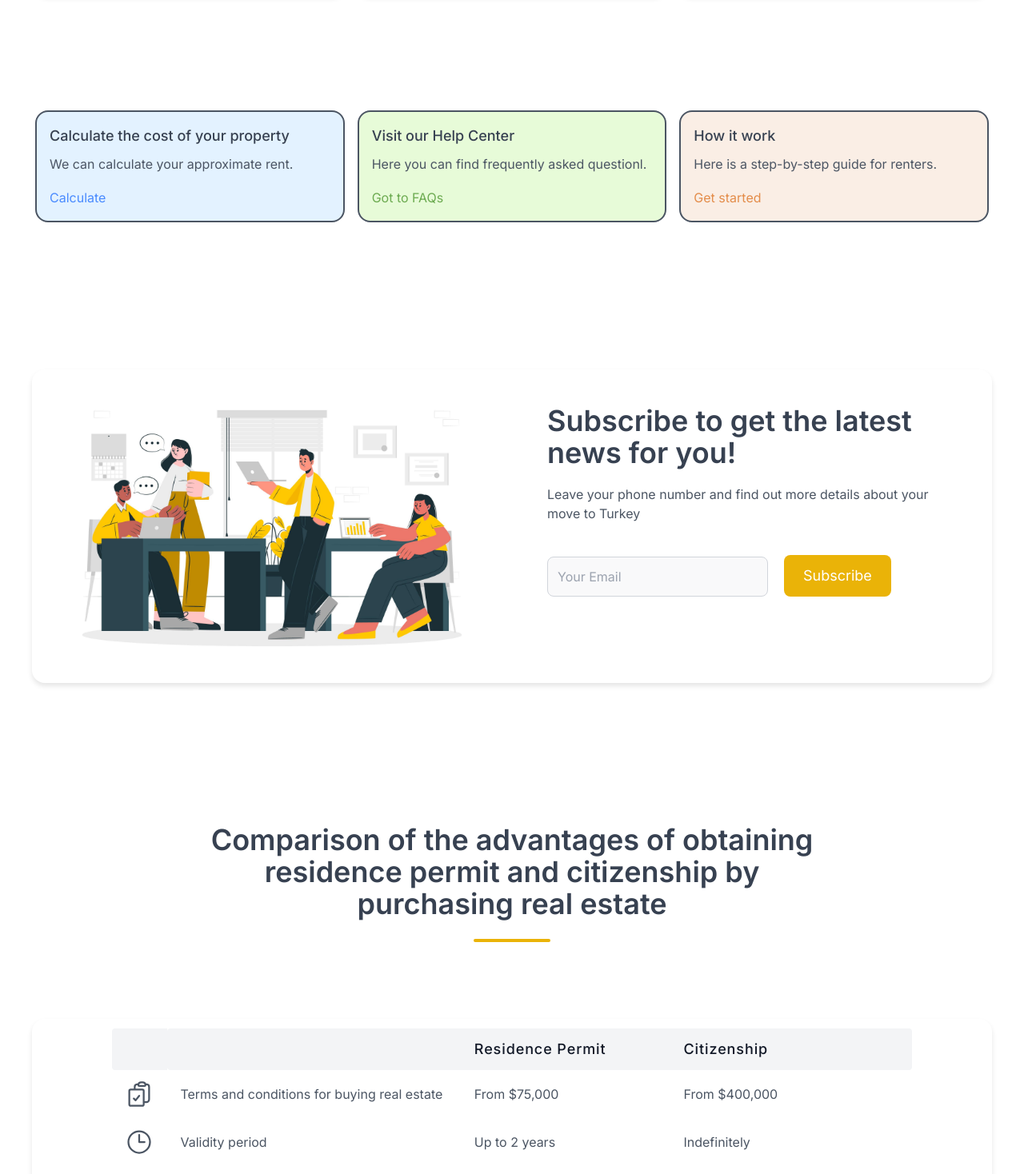
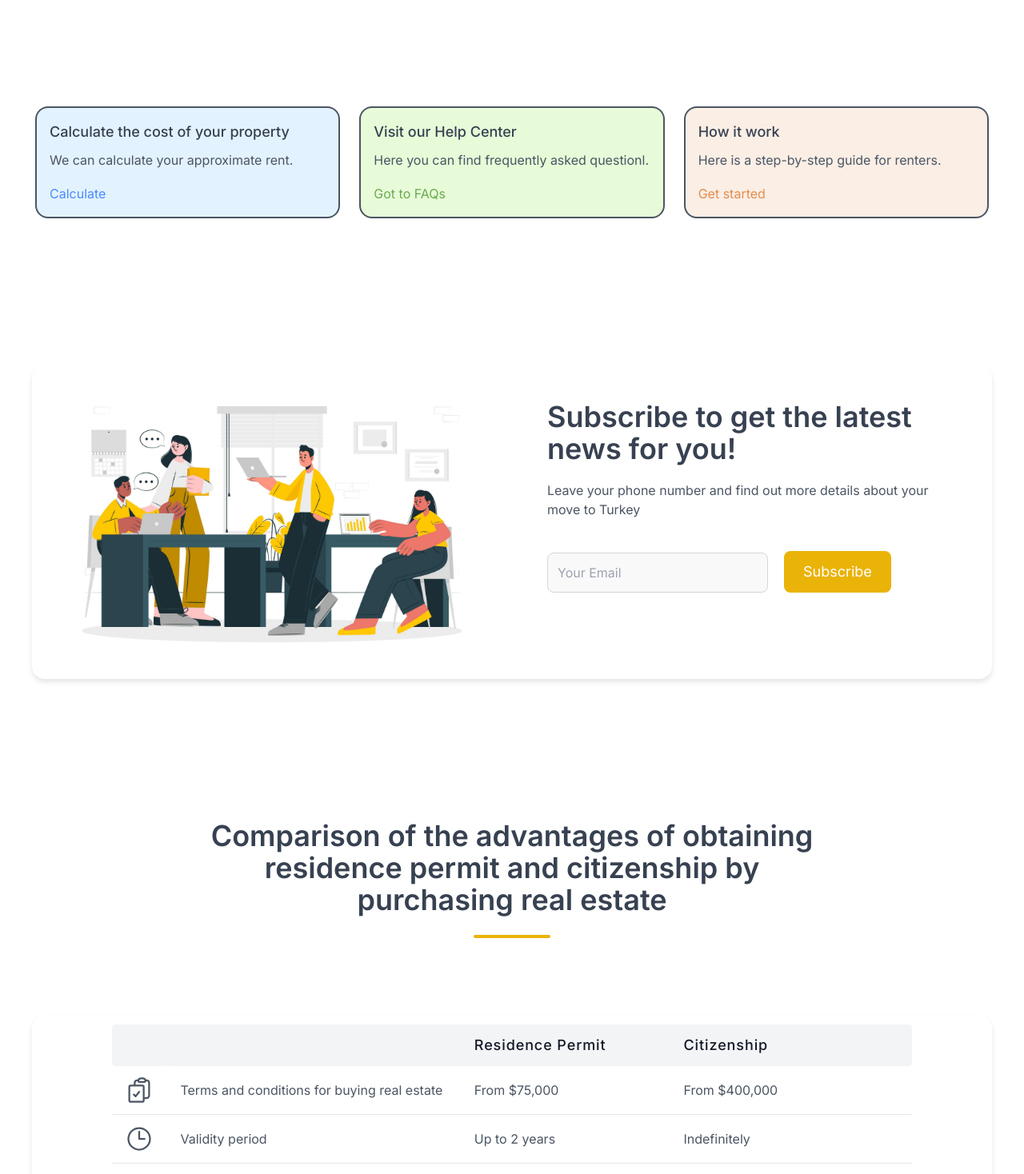
Before and after one commit to samin-taheri/Real-Estate-Next.js, a Next.js app: page / in a window 1280 px wide. Shown: the part 3720-5188 px from the top of the page at 80% size. Built offline with nearby package versions, Linux system fonts and the light colour scheme.

Commit message:
commiting changes

```diff
--- a/src/components/colored-cards-list.tsx
+++ b/src/components/colored-cards-list.tsx
@@ -7,7 +7,7 @@ const ColoredCardsList: React.FC = () => {
       <div className="container px-5 py-16 mx-auto">
 
         <div className="container p-6 flex-wrap">
-          <div className="grid grid-cols-3 gap-4">
+          <div className="grid grid-cols-3 gap-6">
             <ColoredCards
               backgroundColor='rgba(199, 229, 225530, 0.5)'
               title="Calculate the cost of your property"
--- a/src/components/info-cards.tsx
+++ b/src/components/info-cards.tsx
@@ -1,4 +1,3 @@
-// components/ColoredCards.tsx
 import React from 'react';
 
 interface ColoredCardsProps {
@@ -7,11 +6,10 @@ interface ColoredCardsProps {
 }
 
 const InfoCard: React.FC<ColoredCardsProps> = ({ title, icon }) => {
-
   return (
-    <div className="bg-white p-4 hover:shadow-xl shadow-md rounded-lg">
-      <div className="w-10 h-10 flex justify-center items-center rounded-full bg-yellow-100 text-yellow-500 mb-4 ml-14">
-        {icon}
+    <div className="bg-white p-4 hover:shadow-xl shadow-md rounded-lg justify-center items-center flex-col">
+      <div className="w-10 h-10 flex justify-center items-center rounded-full bg-yellow-100 text-yellow-500 mb-4 ml-14 hover:bg-yellow-300 align-middle">
+        <div className="w-6 h-6">{icon}</div>
       </div>
       <h2 className="flex flex-col justify-center items-center text-center text-lg text-gray-700 font-medium title-font mb-2">{title}</h2>
     </div>
--- a/src/components/property-info-list.tsx
+++ b/src/components/property-info-list.tsx
@@ -7,7 +7,7 @@ const PropertyInfoList: React.FC = () => {
       <div className="container px-5 py-8 mx-auto">
 
         <div className="container p-6 flex-wrap">
-          <div className="grid grid-cols-3 gap-4">
+          <div className="grid grid-cols-3 gap-6">
             <PropertyInfo
               title="Buy a property"
               description="All the Lorem Ipsum generators on the Internet
--- a/src/components/table-row.tsx
+++ b/src/components/table-row.tsx
@@ -11,11 +11,11 @@ interface TableRowProps {
 const TableRow: React.FC<TableRowProps> = ({ title, permitValue, citizenshipValue, icon }) => {
   return (
     <tr>
-      <td className="px-4 py-3">{icon}</td>
-      <td className="px-4 py-3">{title}</td>
-      <td className="px-4 py-3">{permitValue}</td>
-      <td className="px-4 py-3">{citizenshipValue}</td>
-      <td className="w-10 text-center"></td>
+      <td className="px-4 py-3 border-b">{icon}</td>
+      <td className="px-4 py-3 border-b">{title}</td>
+      <td className="px-4 py-3 border-b">{permitValue}</td>
+      <td className="px-4 py-3 border-b">{citizenshipValue}</td>
+      <td className="w-10 text-center border-b"></td>
     </tr>
   );
 };
```
